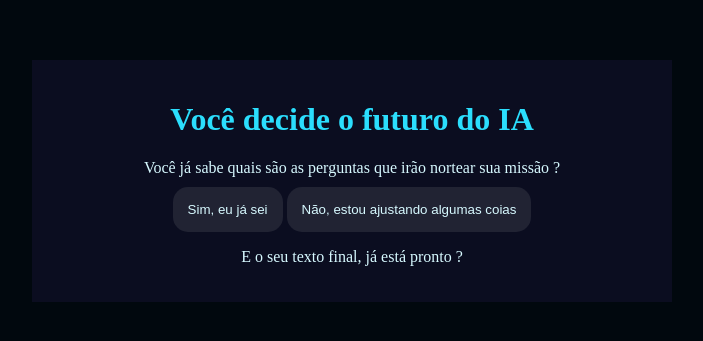
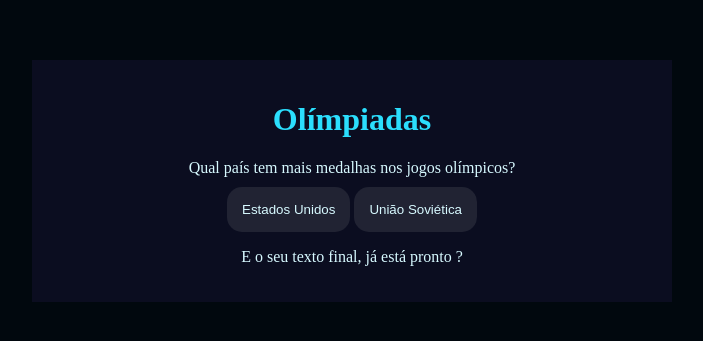
Before and after one commit to anelimboe/segundo-tri-, a plain HTML site: page index.html in a window 1280 px wide. Shown: the part 227-568 px from the top of the page, without its empty margins (288-991 px from the left). Drawn offline with Linux system fonts and the light colour scheme.

Commit message:
Update index.html

```diff
--- a/index.html
+++ b/index.html
@@ -4,17 +4,17 @@
     <meta charset="UTF-8">
     <meta name="viewport" content="width=device-width, initial-scale=1.0">
     <link rel="stylesheet" href="style.css">
-    <title>Você decide o futuro da IA</title>
+    <title>Jogos Olímpicos</title>
 </head>
 <body>
     <div class="caixa-principal">
-        <h1>Você decide o futuro do IA</h1>
+        <h1>Olímpiadas</h1>
         <div class="caixa-perguntas">
-            Você já sabe quais são as perguntas que irão nortear sua missão ?
+            Qual país tem mais medalhas nos jogos olímpicos?
         </div>
         <div class="caixa-alternativas">
-            <button>Sim, eu já sei</button>
-            <button>Não, estou ajustando algumas coias</button>
+            <button>Estados Unidos</button>
+            <button>União Soviética</button>
         </div>
         <div class="caixa-resultado">
             <p class="texto-resultado">
```
